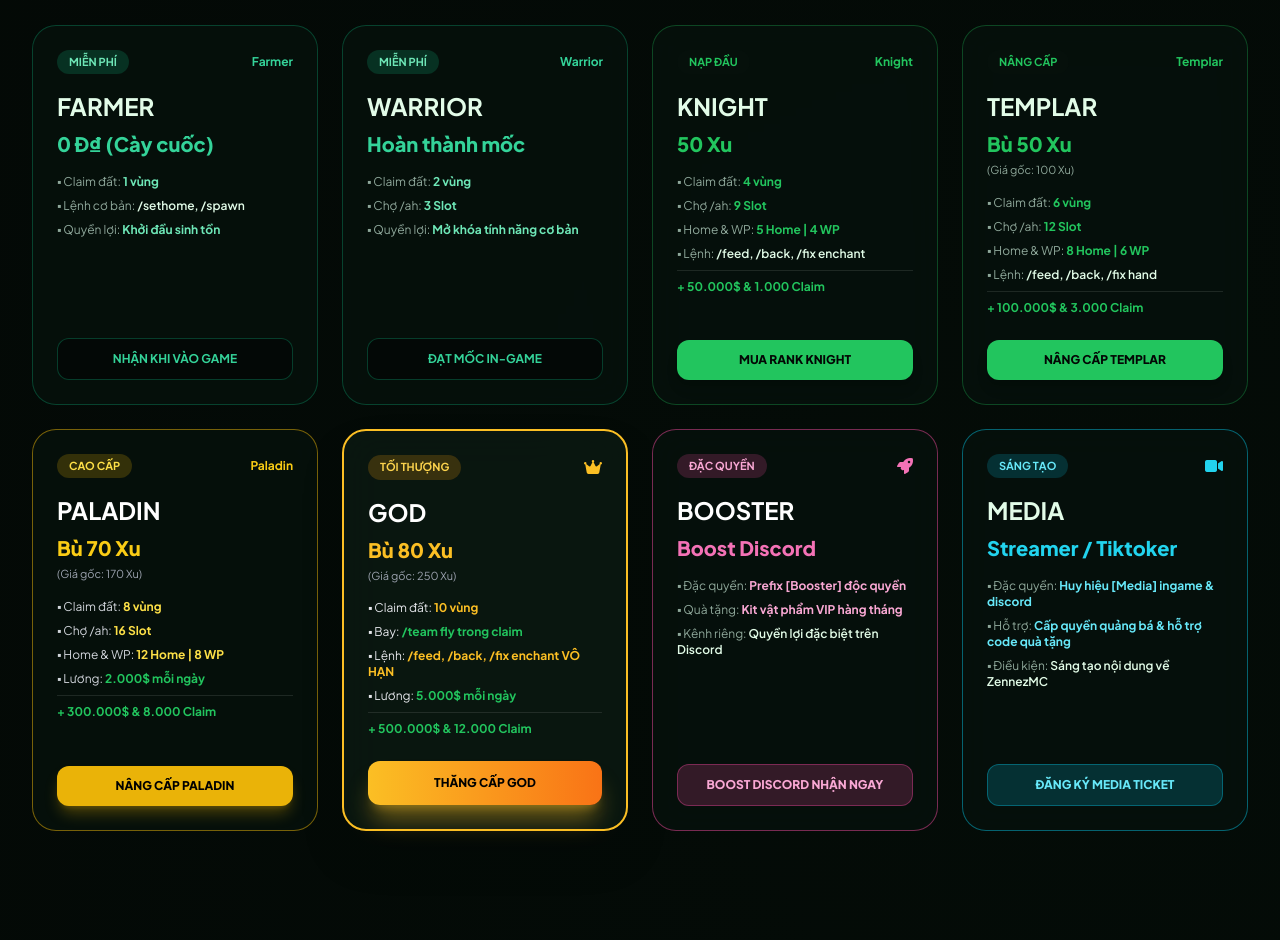
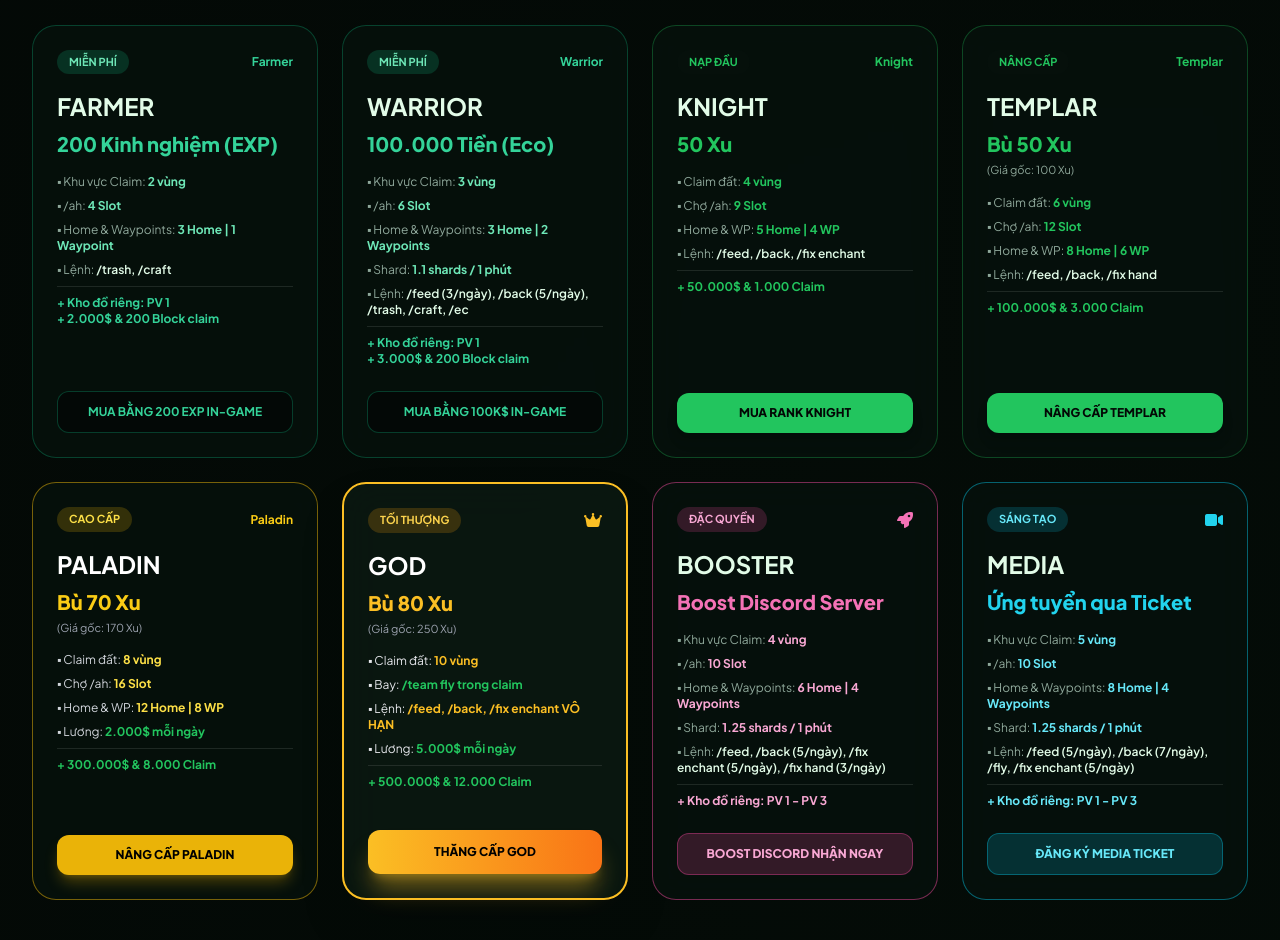
Before and after one commit to KienChua17/Zennez-Web, a plain HTML site: page index.html in a window 1280 px wide. Shown: the part 4080-5020 px from the top of the page. Drawn offline with nearby package versions, Linux system fonts and the light colour scheme; no server answers.

Commit message:
Update index.html

```diff
--- a/index.html
+++ b/index.html
@@ -564,7 +564,7 @@
         </div>
     </section>
 
-    <!-- CỬA HÀNG RANK (#store) - ĐÃ CẬP NHẬT 8 RANK (2 FREE, 4 NẠP, 2 ĐẶC BIỆT) -->
+    <!-- CỬA HÀNG RANK (#store) - ĐÃ CẬP NHẬT ĐỦ 8 RANK -->
     <section id="store" class="py-24 relative z-10">
         <div class="max-w-7xl mx-auto px-4 sm:px-6 lg:px-8">
             <div class="text-center mb-16 reveal-on-scroll">
@@ -584,15 +584,17 @@
                             <span class="text-xs font-bold text-emerald-400">Farmer</span>
                         </div>
                         <h4 class="text-2xl font-bold text-main mb-2">FARMER</h4>
-                        <div class="text-xl font-extrabold text-emerald-400 mb-4">0 Đ₫ (Cày cuốc)</div>
+                        <div class="text-xl font-extrabold text-emerald-400 mb-4">200 Kinh nghiệm (EXP)</div>
                         <ul class="space-y-2 text-xs text-muted mb-6">
-                            <li>▪ Claim đất: <span class="text-emerald-300 font-bold">1 vùng</span></li>
-                            <li>▪ Lệnh cơ bản: <span class="text-main font-semibold">/sethome, /spawn</span></li>
-                            <li>▪ Quyền lợi: <span class="text-emerald-300 font-bold">Khởi đầu sinh tồn</span></li>
+                            <li>▪ Khu vực Claim: <span class="text-emerald-300 font-bold">2 vùng</span></li>
+                            <li>▪ /ah: <span class="text-emerald-300 font-bold">4 Slot</span></li>
+                            <li>▪ Home & Waypoints: <span class="text-emerald-300 font-bold">3 Home | 1 Waypoint</span></li>
+                            <li>▪ Lệnh: <span class="text-main font-semibold">/trash, /craft</span></li>
+                            <li class="pt-2 border-t border-white/10 text-emerald-400 font-bold">+ Kho đồ riêng: PV 1<br/>+ 2.000$ & 200 Block claim</li>
                         </ul>
                     </div>
                     <div class="w-full py-3 rounded-xl bg-black/40 border border-emerald-500/30 text-emerald-400 font-bold text-xs text-center">
-                        NHẬN KHI VÀO GAME
+                        MUA BẰNG 200 EXP IN-GAME
                     </div>
                 </div>
 
@@ -604,15 +606,18 @@
                             <span class="text-xs font-bold text-emerald-400">Warrior</span>
                         </div>
                         <h4 class="text-2xl font-bold text-main mb-2">WARRIOR</h4>
-                        <div class="text-xl font-extrabold text-emerald-400 mb-4">Hoàn thành mốc</div>
+                        <div class="text-xl font-extrabold text-emerald-400 mb-4">100.000 Tiền (Eco)</div>
                         <ul class="space-y-2 text-xs text-muted mb-6">
-                            <li>▪ Claim đất: <span class="text-emerald-300 font-bold">2 vùng</span></li>
-                            <li>▪ Chợ /ah: <span class="text-emerald-300 font-bold">3 Slot</span></li>
-                            <li>▪ Quyền lợi: <span class="text-emerald-300 font-bold">Mở khóa tính năng cơ bản</span></li>
+                            <li>▪ Khu vực Claim: <span class="text-emerald-300 font-bold">3 vùng</span></li>
+                            <li>▪ /ah: <span class="text-emerald-300 font-bold">6 Slot</span></li>
+                            <li>▪ Home & Waypoints: <span class="text-emerald-300 font-bold">3 Home | 2 Waypoints</span></li>
+                            <li>▪ Shard: <span class="text-emerald-300 font-bold">1.1 shards / 1 phút</span></li>
+                            <li>▪ Lệnh: <span class="text-main font-semibold">/feed (3/ngày), /back (5/ngày), /trash, /craft, /ec</span></li>
+                            <li class="pt-2 border-t border-white/10 text-emerald-400 font-bold">+ Kho đồ riêng: PV 1<br/>+ 3.000$ & 200 Block claim</li>
                         </ul>
                     </div>
                     <div class="w-full py-3 rounded-xl bg-black/40 border border-emerald-500/30 text-emerald-400 font-bold text-xs text-center">
-                        ĐẠT MỐC IN-GAME
+                        MUA BẰNG 100K$ IN-GAME
                     </div>
                 </div>
 
@@ -714,12 +719,15 @@
                             <span class="text-[11px] font-bold bg-pink-500/20 text-pink-300 px-3 py-1 rounded-full">ĐẶC QUYỀN</span>
                             <i class="fa-solid fa-rocket text-pink-400"></i>
                         </div>
-                        <h4 class="text-2xl font-bold text-white mb-2">BOOSTER</h4>
-                        <div class="text-xl font-extrabold text-pink-400 mb-4">Boost Discord</div>
+                        <h4 class="text-2xl font-bold text-main mb-2">BOOSTER</h4>
+                        <div class="text-xl font-extrabold text-pink-400 mb-4">Boost Discord Server</div>
                         <ul class="space-y-2 text-xs text-muted mb-6">
-                            <li>▪ Đặc quyền: <span class="text-pink-300 font-bold">Prefix [Booster] độc quyền</span></li>
-                            <li>▪ Quà tặng: <span class="text-pink-300 font-bold">Kit vật phẩm VIP hàng tháng</span></li>
-                            <li>▪ Kênh riêng: <span class="text-main font-semibold">Quyền lợi đặc biệt trên Discord</span></li>
+                            <li>▪ Khu vực Claim: <span class="text-pink-300 font-bold">4 vùng</span></li>
+                            <li>▪ /ah: <span class="text-pink-300 font-bold">10 Slot</span></li>
+                            <li>▪ Home & Waypoints: <span class="text-pink-300 font-bold">6 Home | 4 Waypoints</span></li>
+                            <li>▪ Shard: <span class="text-pink-300 font-bold">1.25 shards / 1 phút</span></li>
+                            <li>▪ Lệnh: <span class="text-main font-semibold">/feed, /back (5/ngày), /fix enchant (5/ngày), /fix hand (3/ngày)</span></li>
+                            <li class="pt-2 border-t border-white/10 text-pink-300 font-bold">+ Kho đồ riêng: PV 1 - PV 3</li>
                         </ul>
                     </div>
                     <a href="https://discord.zennez.net" target="_blank" class="w-full py-3 rounded-xl bg-pink-500/20 hover:bg-pink-500/30 text-pink-300 border border-pink-500/40 font-extrabold text-xs text-center transition-all block">
@@ -735,11 +743,14 @@
                             <i class="fa-solid fa-video text-cyan-400"></i>
                         </div>
                         <h4 class="text-2xl font-bold text-main mb-2">MEDIA</h4>
-                        <div class="text-xl font-extrabold text-cyan-400 mb-4">Streamer / Tiktoker</div>
+                        <div class="text-xl font-extrabold text-cyan-400 mb-4">Ứng tuyển qua Ticket</div>
                         <ul class="space-y-2 text-xs text-muted mb-6">
-                            <li>▪ Đặc quyền: <span class="text-cyan-300 font-bold">Huy hiệu [Media] ingame & discord</span></li>
-                            <li>▪ Hỗ trợ: <span class="text-cyan-300 font-bold">Cấp quyền quảng bá & hỗ trợ code quà tặng</span></li>
-                            <li>▪ Điều kiện: <span class="text-main font-semibold">Sáng tạo nội dung về ZennezMC</span></li>
+                            <li>▪ Khu vực Claim: <span class="text-cyan-300 font-bold">5 vùng</span></li>
+                            <li>▪ /ah: <span class="text-cyan-300 font-bold">10 Slot</span></li>
+                            <li>▪ Home & Waypoints: <span class="text-cyan-300 font-bold">8 Home | 4 Waypoints</span></li>
+                            <li>▪ Shard: <span class="text-cyan-300 font-bold">1.25 shards / 1 phút</span></li>
+                            <li>▪ Lệnh: <span class="text-main font-semibold">/feed (5/ngày), /back (7/ngày), /fly, /fix enchant (5/ngày)</span></li>
+                            <li class="pt-2 border-t border-white/10 text-cyan-300 font-bold">+ Kho đồ riêng: PV 1 - PV 3</li>
                         </ul>
                     </div>
                     <a href="https://discord.zennez.net" target="_blank" class="w-full py-3 rounded-xl bg-cyan-500/20 hover:bg-cyan-500/30 text-cyan-300 border border-cyan-500/40 font-extrabold text-xs text-center transition-all block">
```
